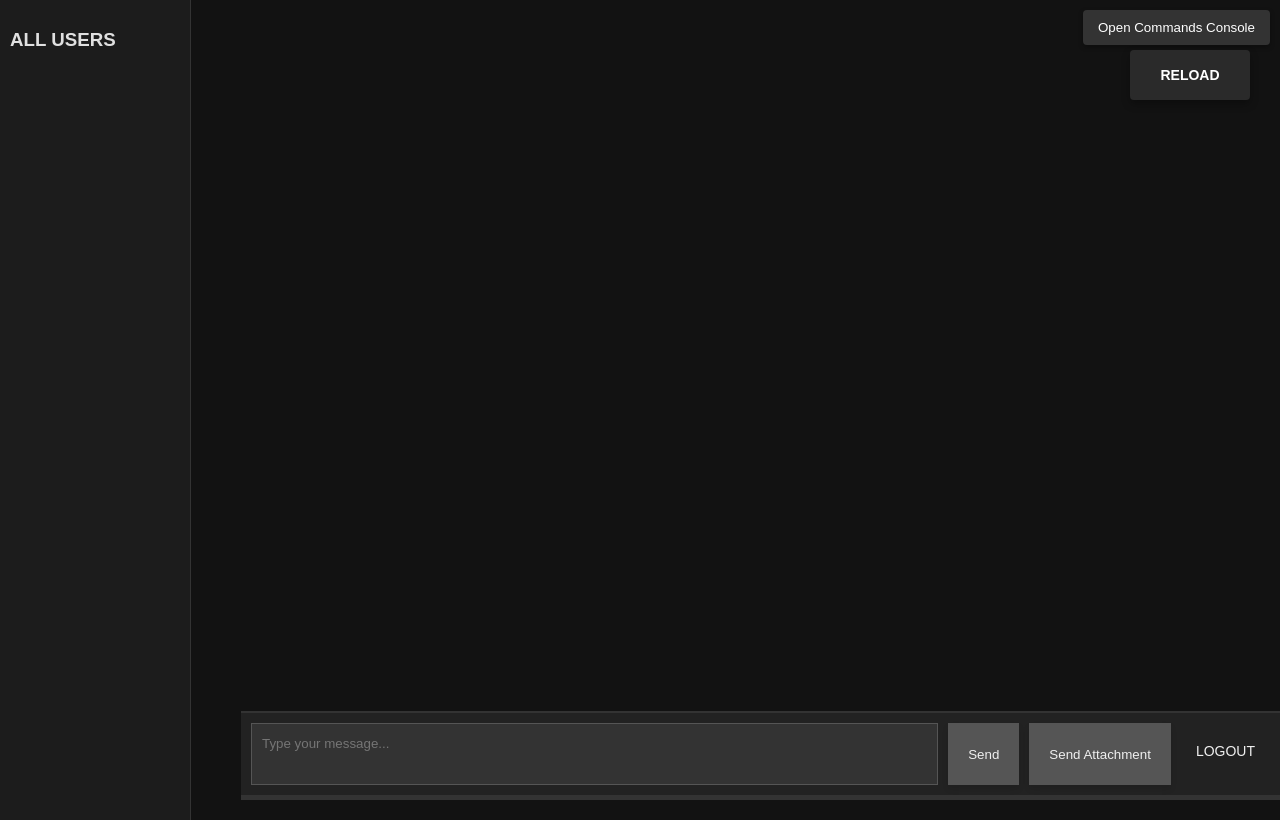
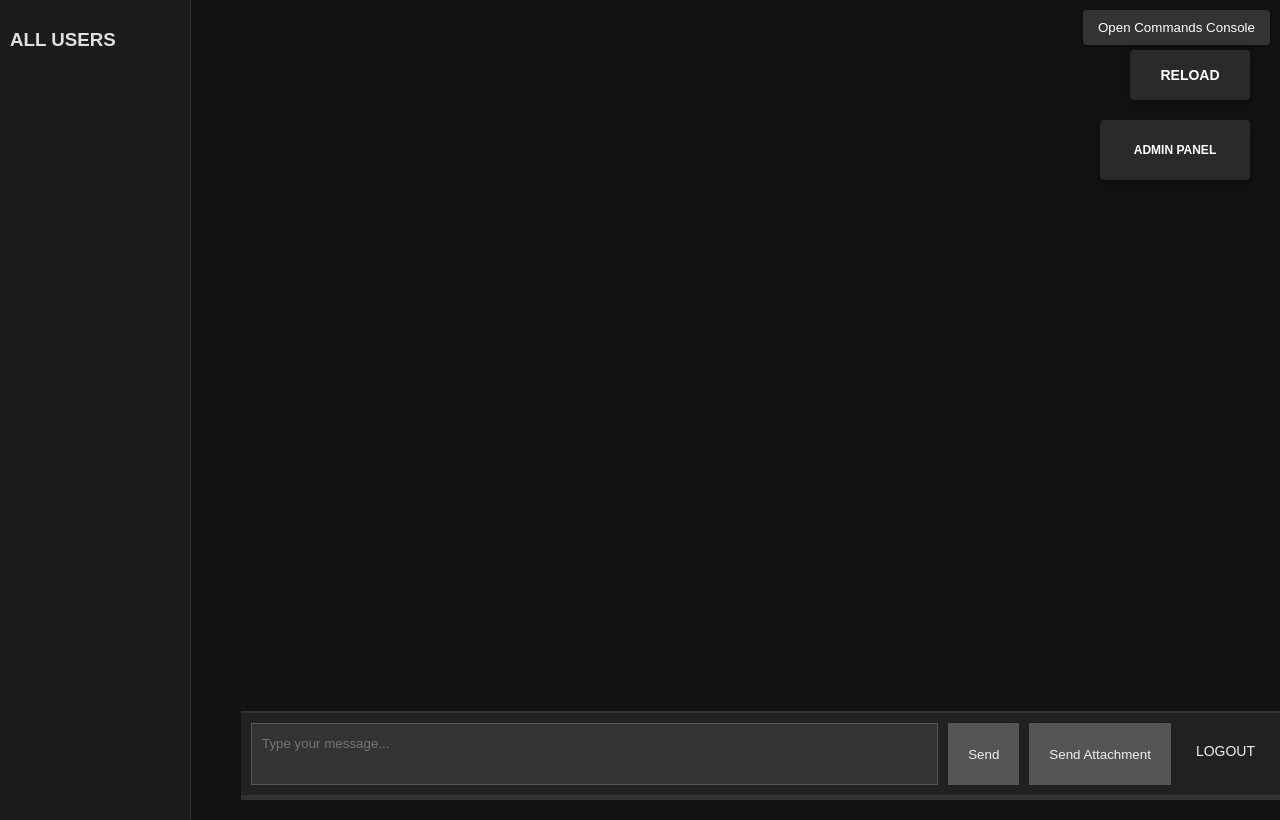
Before and after one commit to RayWZW/testchatapp, a Python web app: template templates/chat.html in a window 1280 px wide. Run offline with Jinja, Linux system fonts and the light colour scheme; the template is opened without the code that fills it, so the values that code supplies are empty; some libraries are stand-ins or nearby versions.

Commit message:
added admin panel button

```diff
--- a/templates/chat.html
+++ b/templates/chat.html
@@ -316,6 +316,38 @@
     transform: scale(0.98);
 }
 
+
+
+#adminButton {
+    background-color: #2a2a2a;
+    border: none;
+    width: 150px; /* Increased width */
+    height: 60px; /* Increased height */
+    color: #ffffff;
+    cursor: pointer;
+    z-index: 1000;
+    transition: background-color 0.3s, transform 0.2s;
+    font-size: 12px; /* Smaller font size */
+    display: flex;
+    align-items: center;
+    justify-content: center;
+    margin: 110px 20px 20px 20px; /* Move down by adjusting the margin (60px + 50px) */
+    text-transform: uppercase;
+    font-weight: bold;
+    box-shadow: 0 4px 8px rgba(0, 0, 0, 0.3);
+}
+
+#adminButton:hover {
+    background-color: #444;
+    transform: scale(1.05);
+}
+
+#adminButton:active {
+    background-color: #3a3a3a;
+    transform: scale(0.98);
+}
+
+
 @media (max-width: 768px) {
     body {
         flex-direction: column;
@@ -429,10 +461,12 @@
         </div>
 
 
+ <button id="adminButton" class="open-commands-button">ADMIN PANEL</button>
 
     </div>
     <button id="reload-button" class="open-commands-button">Reload</button>
         <div id="chat-container">
+
         <div id="chat-box">
             <!-- Messages will be loaded here -->
         </div>
@@ -459,6 +493,11 @@
             const chatBox = document.getElementById('chat-box');
             const messageInput = document.getElementById('message-input');
             const sendButton = document.getElementById('send-button');
+
+            document.getElementById('adminButton').addEventListener('click', function() {
+    window.open('/admin', '_blank'); // Opens the /admin endpoint in a new tab
+});
+
 
 sendButton.addEventListener('click', () => {
     let messageText = messageInput.value.trim();
@@ -736,7 +775,7 @@ function showCustomAlert(message) {
 }
 
 function uploadFile(file) {
-    const maxFileSize = 10 *1024 * 1024 * 1024;
+    const maxFileSize = 10 * 1024 * 1024 * 1024; // 10 GB
 
     if (file.size > maxFileSize) {
         showCustomAlert('File size exceeds the maximum limit of 10 GB.');
@@ -745,6 +784,8 @@ function uploadFile(file) {
 
     const formData = new FormData();
     formData.append('file', file);
+    progressBar.style.display = 'block'; // Show progress bar
+    progressBar.style.width = '0%'; // Reset progress bar
 
     const xhr = new XMLHttpRequest();
     xhr.open('POST', '/files/upload', true);
@@ -762,9 +803,16 @@ function uploadFile(file) {
             if (response.file_url) {
                 const message = getMediaMessage(file, response.file_url);
                 socket.send(message);
-                progressBar.style.width = '0%';
+                progressBar.style.width = '0%'; // Reset progress bar
+                progressBar.style.display = 'none'; // Hide progress bar after upload
             }
+        } else {
+            showCustomAlert('File upload failed. Please try again.');
         }
+    };
+
+    xhr.onerror = function() {
+        showCustomAlert('An error occurred while uploading the file.');
     };
 
     xhr.send(formData);
```
